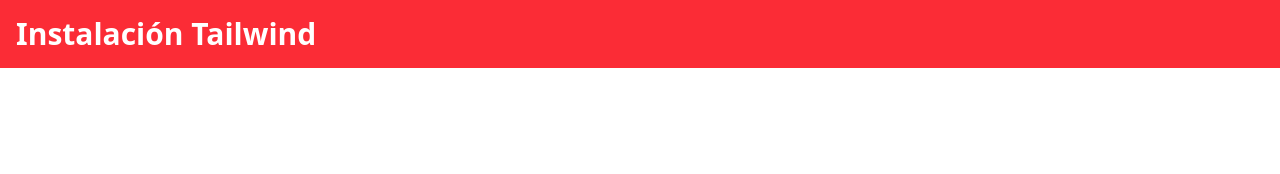
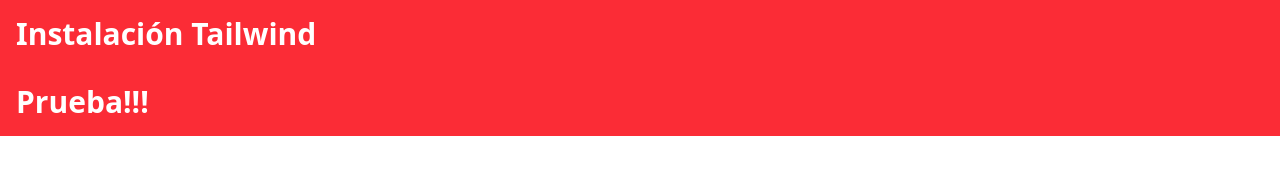
Before and after one commit to allancalero/siteAMT, a website: page index.html in a window 1280 px wide. Drawn offline with Linux system fonts and the light colour scheme.

Commit message:
assas
asas

```diff
--- a/index.html
+++ b/index.html
@@ -10,5 +10,9 @@
     <h1 class="text-3xl font-bold bg-red-500 text-white p-4">
         Instalación Tailwind
     </h1>
+
+    <h3 class="text-3xl font-bold bg-red-500 text-white p-4">
+        Prueba!!!
+    </h3>
 </body>
 </html>
```
